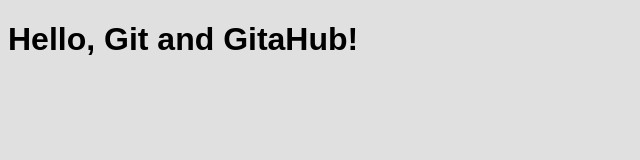
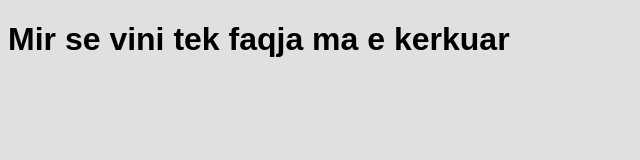
Before and after one commit to DonartS1/MyWebProject, a plain HTML site: page index.html in a window 1280 px wide. Shown: the whole page, without its empty margins (0-640 px from the left). Drawn offline with Linux system fonts and the light colour scheme.

Commit message:
index.html

```diff
--- a/index.html
+++ b/index.html
@@ -10,7 +10,7 @@
 
 <body>
 
-    <h1>Hello, Git and GitaHub!</h1>
+    <h1>Mir se vini tek faqja ma e kerkuar</h1>
 
 
     <script src="script.js"></script>
```
